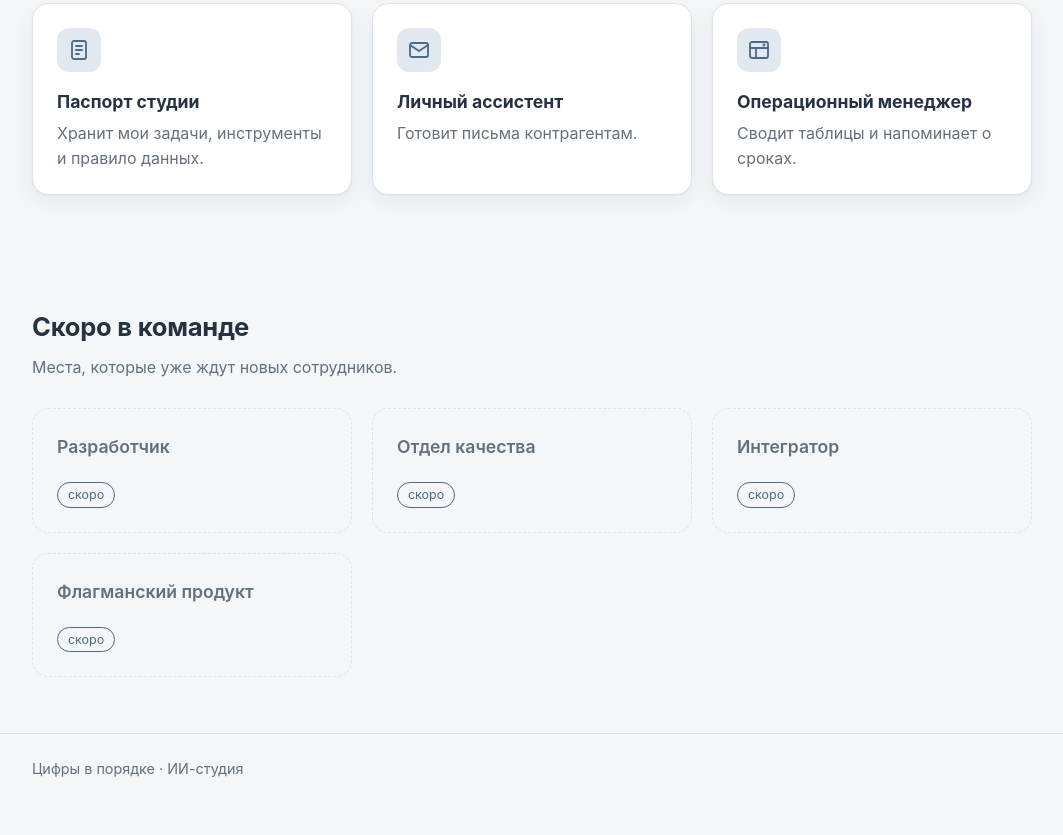
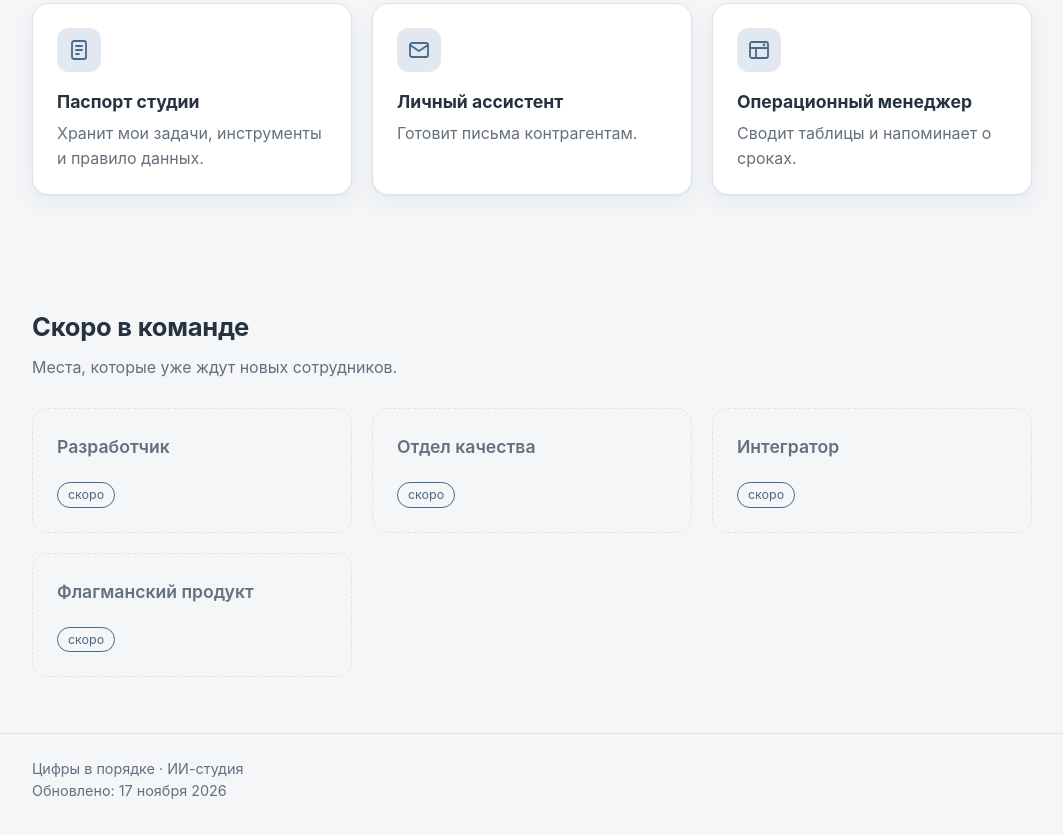
Before and after one commit to almas22029/vizitka, a plain HTML site: page index.html in a window 1280 px wide. Shown: the part 997-1832 px from the top of the page, without its empty margins (108-1171 px from the left). Before the commit the page ends 1809 px from the top, so only its background shows below. Drawn offline with Linux system fonts and the light colour scheme.

Commit message:
Дата обновления в подвале
Co-Authored-By: Claude Opus 5.5 <noreply@anthropic.com>

```diff
--- a/index.html
+++ b/index.html
@@ -241,7 +241,7 @@
 </main>
 
 <footer>
-  <div class="wrap">Цифры в порядке · ИИ-студия</div>
+  <div class="wrap">Цифры в порядке · ИИ-студия<br>Обновлено: 17 ноября 2026</div>
 </footer>
 
 </body>
```
